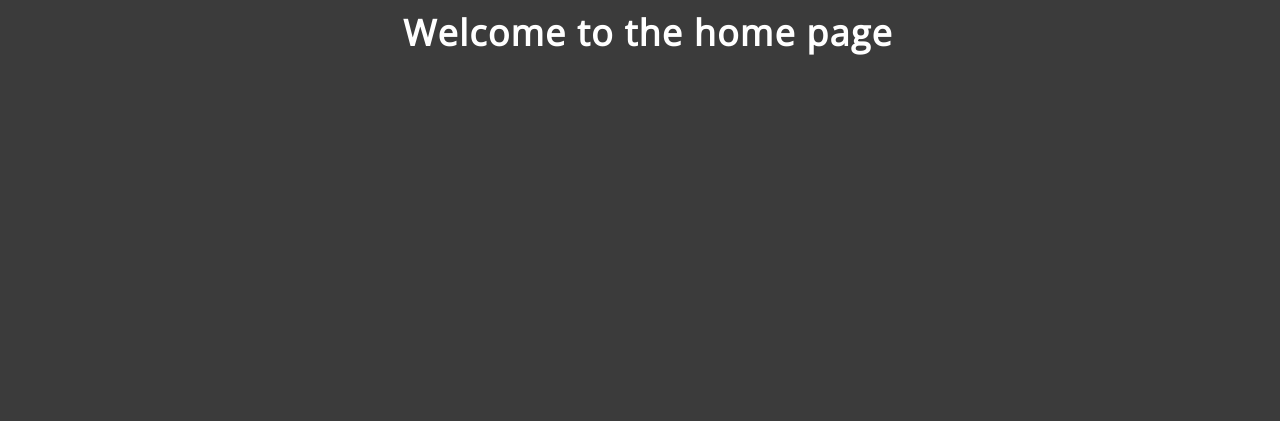
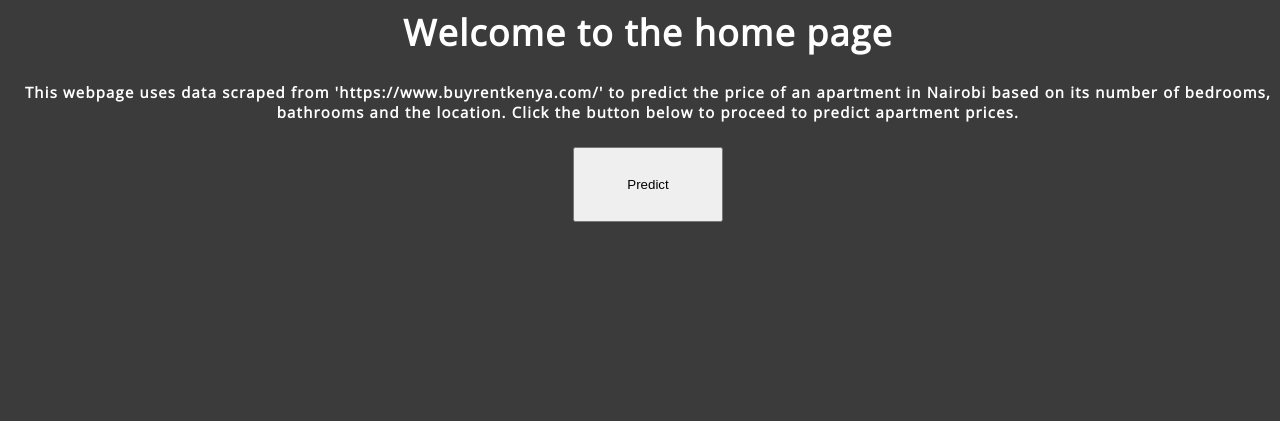
Before and after one commit to maichmarc/Nairobi_apartment_price_prediction, a Flask app: page / in a window 1280 px wide. Shown: the top 421 px of the page. Run offline with Flask 3, Linux system fonts and the light colour scheme.

Commit message:
Deployment

```diff
--- a/templates/index.html
+++ b/templates/index.html
@@ -1,4 +1,15 @@
 <head>
     <link rel="stylesheet" type="text/css" href="{{ url_for('static', filename='css/style.css') }}">
 </head>
+<body>
 <h1>Welcome to the home page</h1>
+
+<h5>This webpage uses data scraped from 'https://www.buyrentkenya.com/' to predict the price of an apartment in Nairobi based on
+    its number of bedrooms, bathrooms and the location.
+    Click the button below to proceed to predict apartment prices.
+</h5>
+
+<!-- <a href="{{ url_for('predict_datapoint') }}"></a><button class=grey style="height:75px;width:150px">Predict</button> -->
+<a href="{{ url_for('predict_datapoint') }}"><button class=grey style="height:75px;width:150px">Predict</button></a>
+
+</body>
```
